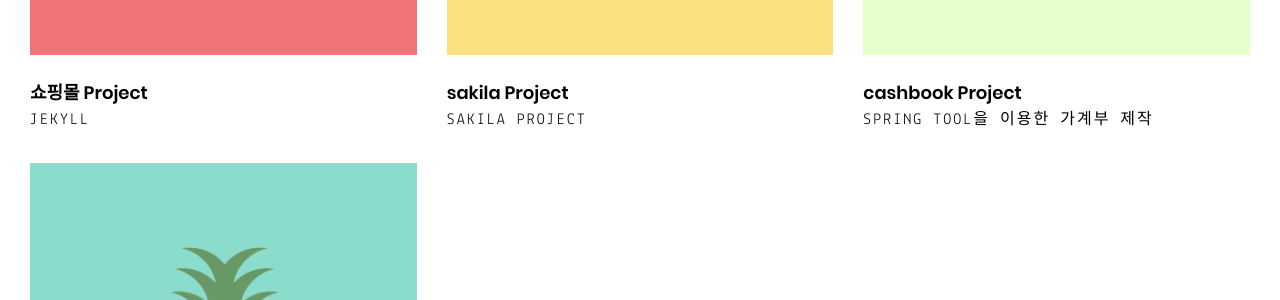
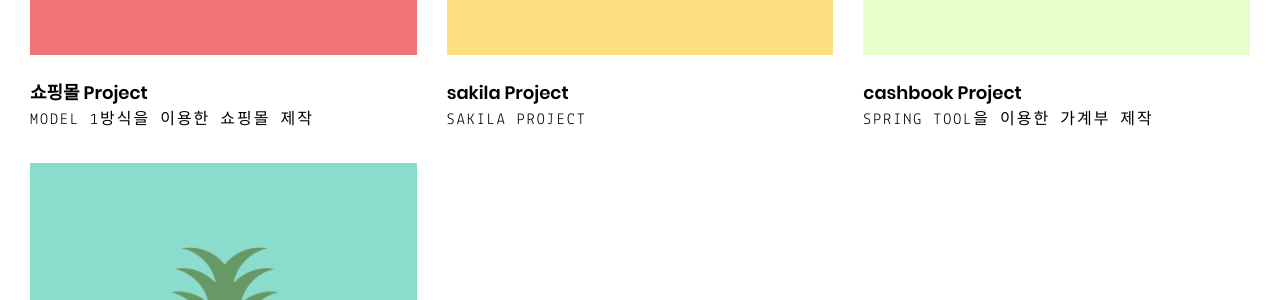
Before and after one commit to heairin1008/heairin1008.github.io, a Jekyll site: the page built from index.html, in a window 1280 px wide. Shown: the part 745-1045 px from the top of the page. Built offline with Jekyll 4.4.1, drawn with Linux system fonts in a browser that asks for light colours.

Commit message:
Update 2017-04-01-redpineapple.md

```diff
--- a/_posts/projects/2017-04-01-redpineapple.md
+++ b/_posts/projects/2017-04-01-redpineapple.md
@@ -8,7 +8,7 @@ meta:
 
 project:
   title: "쇼핑몰 Project"
-  type: "Jekyll"
+  type: "model 1방식을 이용한 쇼핑몰 제작 "
   url: "https://github.com/arnolds/pineapple"
   goUrl: "http://unuho.kro.kr"
   logo: "/assets/images/projects/redpineapple/logo.png"
```
